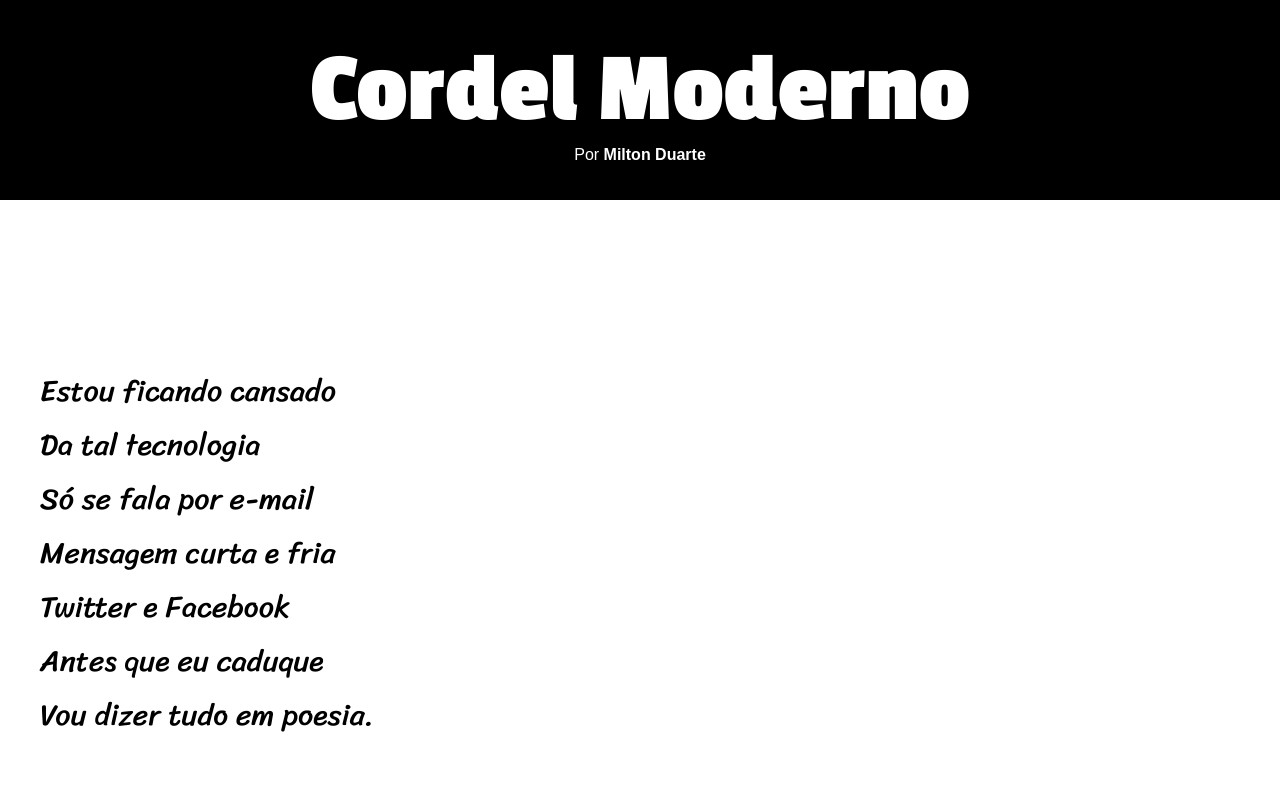
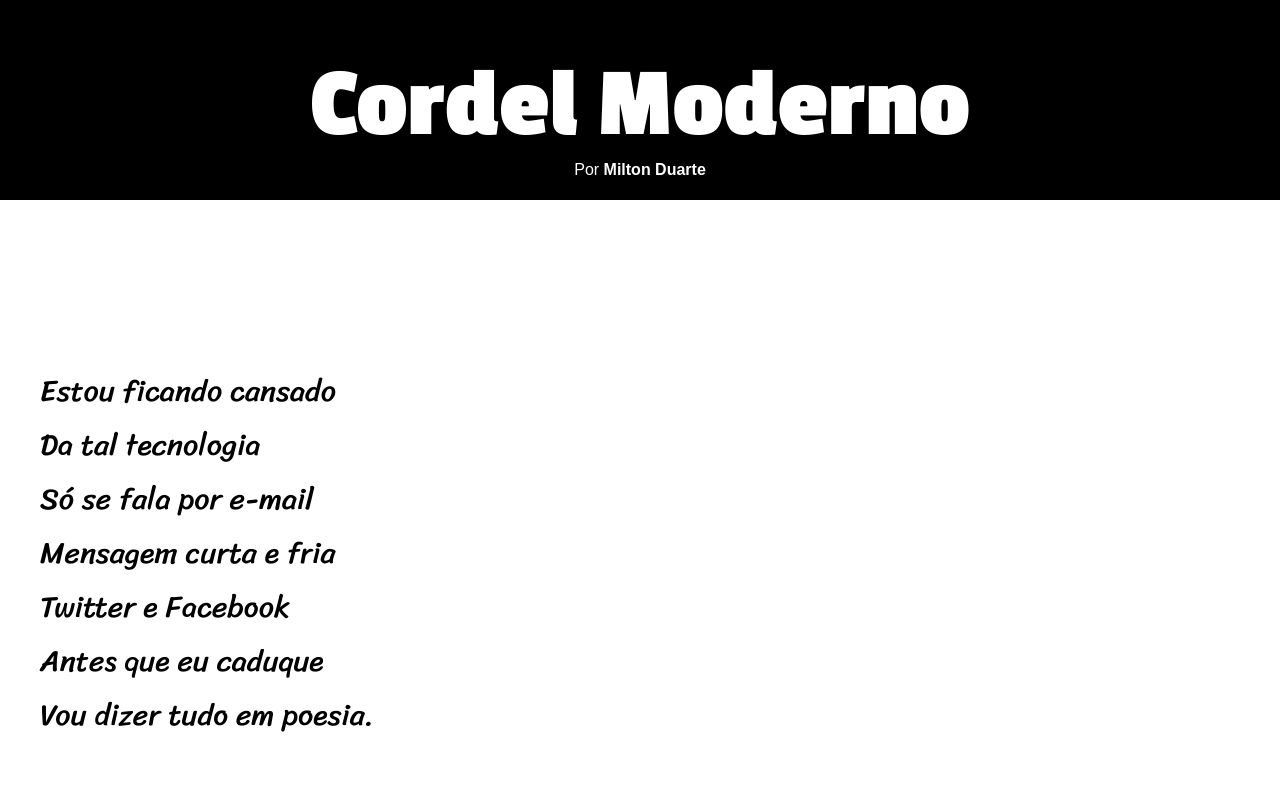
Before and after one commit to Gustavo-Tchavo/Curso-html-e-css, a plain HTML site: page desafios/Desafio12/index.html in a window 1280 px wide. Shown: the top 800 px of the page. Drawn offline with Linux system fonts and the light colour scheme.

Commit message:
Update style.css

```diff
--- a/desafios/Desafio12/estilo/style.css
+++ b/desafios/Desafio12/estilo/style.css
@@ -17,11 +17,12 @@ header {
 header>h1 {
     font-family: "Passion One", sans-serif;
     font-size: 100px;
-    padding-top: 35px;
+    padding-top: 50px;
 }
 
 header>p {
     font-family: Arial, Helvetica, sans-serif;
+    padding-bottom: 50px;
 }
 
 section{
```
